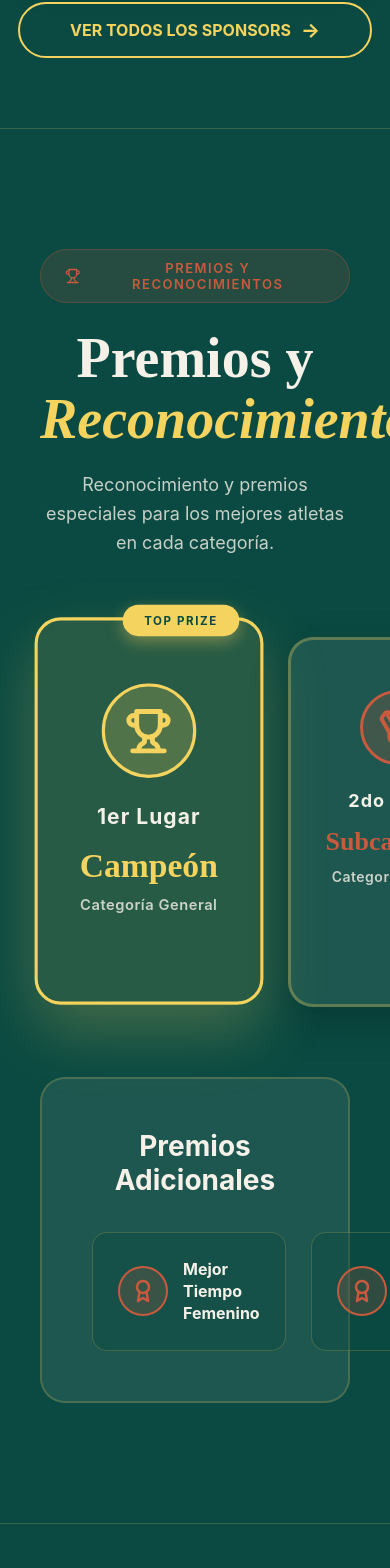
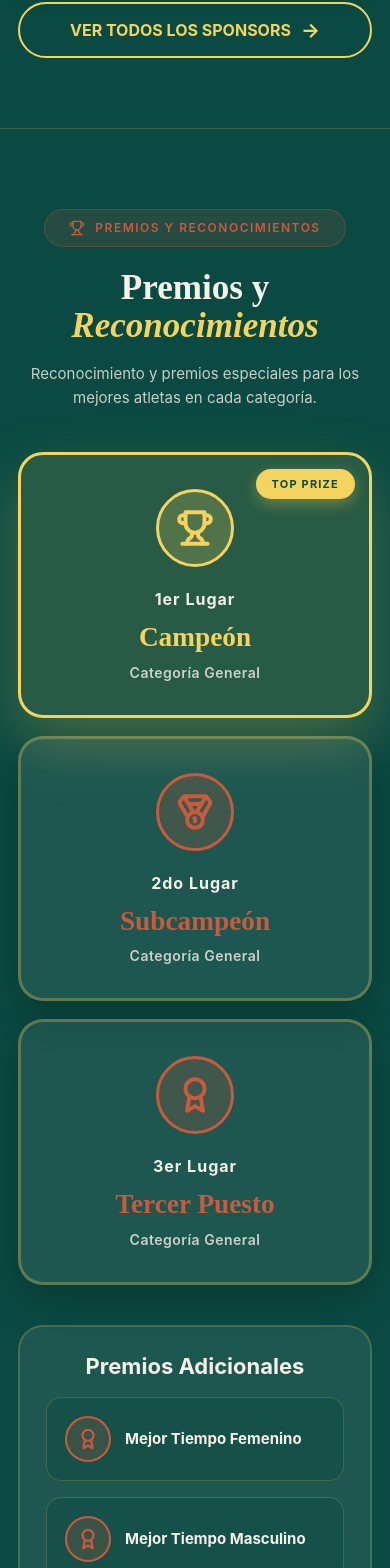
Before and after one commit to gabywakil/tepuy-race, a React (Vite) app: page /#/ in a window 390 px wide. Shown: the part 4237-5805 px from the top of the page. Built offline with nearby package versions, Linux system fonts and the light colour scheme.

Commit message:
Prizes.jsx

```diff
--- a/src/components/Prizes.jsx
+++ b/src/components/Prizes.jsx
@@ -1,32 +1,14 @@
 import React from 'react';
 import { Trophy, Medal, Award } from 'lucide-react';
+import useMedia from '../hooks/useMedia';
 
 const Prizes = () => {
+  const { isMobile } = useMedia('(max-width: 768px)');
+
   const prizes = [
-    {
-      position: "1er Lugar",
-      icon: Trophy,
-      prize: "Campeón",
-      description: "Categoría General",
-      color: "#f4d35e",
-      size: "large"
-    },
-    {
-      position: "2do Lugar",
-      icon: Medal,
-      prize: "Subcampeón",
-      description: "Categoría General",
-      color: "#c85a3e",
-      size: "medium"
-    },
-    {
-      position: "3er Lugar",
-      icon: Award,
-      prize: "Tercer Puesto",
-      description: "Categoría General",
-      color: "#c85a3e",
-      size: "medium"
-    }
+    { position: "1er Lugar", icon: Trophy, prize: "Campeón", description: "Categoría General", color: "#f4d35e" },
+    { position: "2do Lugar", icon: Medal, prize: "Subcampeón", description: "Categoría General", color: "#c85a3e" },
+    { position: "3er Lugar", icon: Award, prize: "Tercer Puesto", description: "Categoría General", color: "#c85a3e" }
   ];
 
   const additionalPrizes = [
@@ -37,22 +19,17 @@ const Prizes = () => {
 
   return (
     <section style={{
-      padding: '120px 40px',
+      padding: isMobile ? '80px 18px' : '120px 40px',
       backgroundColor: '#0a4a42',
       width: '100%',
       margin: 0,
       borderTop: '1px solid rgba(244, 211, 94, 0.2)',
       borderBottom: '1px solid rgba(244, 211, 94, 0.2)'
     }}>
-      <div style={{
-        maxWidth: '1200px',
-        margin: '0 auto'
-      }}>
+      <div style={{ maxWidth: '1200px', margin: '0 auto' }}>
+
         {/* Header */}
-        <div style={{
-          textAlign: 'center',
-          marginBottom: '80px'
-        }}>
+        <div style={{ textAlign: 'center', marginBottom: isMobile ? '42px' : '80px' }}>
           <div style={{
             display: 'inline-flex',
             alignItems: 'center',
@@ -60,10 +37,10 @@ const Prizes = () => {
             backgroundColor: 'rgba(200, 90, 62, 0.15)',
             padding: '10px 24px',
             borderRadius: '30px',
-            marginBottom: '25px',
+            marginBottom: '22px',
             border: '1px solid rgba(200, 90, 62, 0.3)',
             fontFamily: "'Inter', sans-serif",
-            fontSize: '13px',
+            fontSize: isMobile ? '12px' : '13px',
             fontWeight: '600',
             color: '#c85a3e',
             letterSpacing: '1.5px'
@@ -73,9 +50,9 @@ const Prizes = () => {
           </div>
 
           <h2 style={{
-            fontSize: '56px',
+            fontSize: isMobile ? 'clamp(34px, 9vw, 56px)' : '56px',
             fontWeight: '900',
-            marginBottom: '20px',
+            marginBottom: '16px',
             lineHeight: '1.1',
             color: '#f5f1e8'
           }}>
@@ -83,7 +60,7 @@ const Prizes = () => {
           </h2>
 
           <p style={{
-            fontSize: '18px',
+            fontSize: isMobile ? '15px' : '18px',
             color: '#f5f1e8',
             opacity: 0.8,
             maxWidth: '650px',
@@ -95,70 +72,92 @@ const Prizes = () => {
           </p>
         </div>
 
-        {/* Main Prizes */}
+        {/* Main prizes */}
         <div style={{
           display: 'grid',
-          gridTemplateColumns: 'repeat(3, 1fr)',
-          gap: '30px',
-          marginBottom: '70px'
+          gridTemplateColumns: isMobile ? '1fr' : 'repeat(3, 1fr)',
+          gap: isMobile ? '18px' : '30px',
+          marginBottom: isMobile ? '40px' : '70px'
         }}>
           {prizes.map((prize, index) => {
             const Icon = prize.icon;
             const isFirst = index === 0;
 
             return (
-              <div key={index} style={{
-                padding: isFirst ? '60px 40px' : '50px 35px',
+              <div
+                key={index}
+                style={{
+                  padding: isMobile ? '34px 22px' : (isFirst ? '60px 40px' : '50px 35px'),
                   backgroundColor: isFirst ? 'rgba(244, 211, 94, 0.12)' : 'rgba(245, 241, 232, 0.08)',
                   borderRadius: '25px',
                   textAlign: 'center',
                   border: `3px solid ${isFirst ? '#f4d35e' : 'rgba(244, 211, 94, 0.3)'}`,
                   boxShadow: isFirst ? '0 25px 60px rgba(244, 211, 94, 0.25)' : '0 15px 40px rgba(0, 0, 0, 0.2)',
-                transition: 'all 0.4s ease',
+                  transition: 'all 0.35s ease',
                   cursor: 'pointer',
-                transform: isFirst ? 'scale(1.05) translateY(-10px)' : 'scale(1)',
+                  transform: 'none', // 👈 evita cortes en móvil
                   position: 'relative'
                 }}
                 onMouseOver={(e) => {
+                  if (isMobile) return;
                   e.currentTarget.style.transform = isFirst ? 'scale(1.08) translateY(-15px)' : 'scale(1.03) translateY(-5px)';
                   e.currentTarget.style.boxShadow = isFirst ? '0 30px 70px rgba(244, 211, 94, 0.35)' : '0 20px 50px rgba(244, 211, 94, 0.25)';
                   e.currentTarget.style.borderColor = '#f4d35e';
                 }}
                 onMouseOut={(e) => {
-                e.currentTarget.style.transform = isFirst ? 'scale(1.05) translateY(-10px)' : 'scale(1)';
+                  if (isMobile) return;
+                  e.currentTarget.style.transform = 'none';
                   e.currentTarget.style.boxShadow = isFirst ? '0 25px 60px rgba(244, 211, 94, 0.25)' : '0 15px 40px rgba(0, 0, 0, 0.2)';
                   e.currentTarget.style.borderColor = isFirst ? '#f4d35e' : 'rgba(244, 211, 94, 0.3)';
+                }}
+              >
+                {/* badge */}
+                {isFirst && (
+                  <div style={{
+                    position: 'absolute',
+                    top: isMobile ? '14px' : '-15px',
+                    right: isMobile ? '14px' : '20px',
+                    backgroundColor: '#f4d35e',
+                    color: '#0a4a42',
+                    padding: '8px 16px',
+                    borderRadius: '20px',
+                    fontSize: '11px',
+                    fontWeight: '700',
+                    letterSpacing: '1.2px',
+                    fontFamily: "'Inter', sans-serif",
+                    boxShadow: '0 5px 15px rgba(244, 211, 94, 0.35)'
                   }}>
-                {/* Icon */}
+                    TOP PRIZE
+                  </div>
+                )}
+
                 <div style={{
-                  width: isFirst ? '90px' : '75px',
-                  height: isFirst ? '90px' : '75px',
+                  width: isMobile ? '78px' : (isFirst ? '90px' : '75px'),
+                  height: isMobile ? '78px' : (isFirst ? '90px' : '75px'),
                   borderRadius: '50%',
                   backgroundColor: `rgba(${isFirst ? '244, 211, 94' : '200, 90, 62'}, 0.2)`,
                   display: 'flex',
                   alignItems: 'center',
                   justifyContent: 'center',
-                  margin: '0 auto 25px',
+                  margin: '0 auto 22px',
                   border: `3px solid ${prize.color}`
                 }}>
-                  <Icon size={isFirst ? 45 : 38} color={prize.color} strokeWidth={2.5} />
+                  <Icon size={isMobile ? 38 : (isFirst ? 45 : 38)} color={prize.color} strokeWidth={2.5} />
                 </div>
 
-                {/* Position */}
                 <div style={{
-                  fontSize: isFirst ? '20px' : '18px',
+                  fontSize: isMobile ? '16px' : (isFirst ? '20px' : '18px'),
                   fontWeight: '700',
                   color: '#f5f1e8',
-                  marginBottom: '15px',
+                  marginBottom: '12px',
                   fontFamily: "'Inter', sans-serif",
                   letterSpacing: '1px'
                 }}>
                   {prize.position}
                 </div>
 
-                {/* Prize Label */}
                 <div style={{
-                  fontSize: isFirst ? '32px' : '26px',
+                  fontSize: isMobile ? 'clamp(24px, 7vw, 32px)' : (isFirst ? '32px' : '26px'),
                   fontWeight: '900',
                   color: prize.color,
                   marginBottom: '10px',
@@ -167,7 +166,6 @@ const Prizes = () => {
                   {prize.prize}
                 </div>
 
-                {/* Description */}
                 <div style={{
                   fontSize: '14px',
                   fontWeight: '600',
@@ -178,43 +176,23 @@ const Prizes = () => {
                 }}>
                   {prize.description}
                 </div>
-
-                {/* Badge for first place */}
-                {isFirst && (
-                  <div style={{
-                    position: 'absolute',
-                    top: '-15px',
-                    right: '20px',
-                    backgroundColor: '#f4d35e',
-                    color: '#0a4a42',
-                    padding: '8px 20px',
-                    borderRadius: '20px',
-                    fontSize: '11px',
-                    fontWeight: '700',
-                    letterSpacing: '1.5px',
-                    fontFamily: "'Inter', sans-serif",
-                    boxShadow: '0 5px 15px rgba(244, 211, 94, 0.4)'
-                  }}>
-                    TOP PRIZE
-                  </div>
-                )}
               </div>
             );
           })}
         </div>
 
-        {/* Additional Prizes */}
+        {/* Additional */}
         <div style={{
           backgroundColor: 'rgba(245, 241, 232, 0.08)',
-          padding: '50px',
+          padding: isMobile ? '26px' : '50px',
           borderRadius: '25px',
           border: '2px solid rgba(244, 211, 94, 0.2)'
         }}>
           <h3 style={{
-            fontSize: '28px',
+            fontSize: isMobile ? '22px' : '28px',
             fontWeight: '700',
             color: '#f5f1e8',
-            marginBottom: '35px',
+            marginBottom: isMobile ? '18px' : '35px',
             textAlign: 'center',
             fontFamily: "'Inter', sans-serif"
           }}>
@@ -223,31 +201,22 @@ const Prizes = () => {
 
           <div style={{
             display: 'grid',
-            gridTemplateColumns: 'repeat(3, 1fr)',
-            gap: '25px'
+            gridTemplateColumns: isMobile ? '1fr' : 'repeat(3, 1fr)',
+            gap: '16px'
           }}>
             {additionalPrizes.map((item, index) => (
               <div key={index} style={{
                 display: 'flex',
                 alignItems: 'center',
-                gap: '15px',
-                padding: '25px',
+                gap: '14px',
+                padding: '18px',
                 backgroundColor: 'rgba(10, 74, 66, 0.4)',
                 borderRadius: '15px',
-                border: '1px solid rgba(244, 211, 94, 0.2)',
-                transition: 'all 0.3s ease'
-              }}
-              onMouseOver={(e) => {
-                e.currentTarget.style.backgroundColor = 'rgba(244, 211, 94, 0.1)';
-                e.currentTarget.style.borderColor = '#f4d35e';
-              }}
-              onMouseOut={(e) => {
-                e.currentTarget.style.backgroundColor = 'rgba(10, 74, 66, 0.4)';
-                e.currentTarget.style.borderColor = 'rgba(244, 211, 94, 0.2)';
+                border: '1px solid rgba(244, 211, 94, 0.2)'
               }}>
                 <div style={{
-                  width: '50px',
-                  height: '50px',
+                  width: '46px',
+                  height: '46px',
                   borderRadius: '50%',
                   backgroundColor: 'rgba(200, 90, 62, 0.2)',
                   display: 'flex',
@@ -256,24 +225,23 @@ const Prizes = () => {
                   flexShrink: 0,
                   border: '2px solid #c85a3e'
                 }}>
-                  <Award size={24} color="#c85a3e" strokeWidth={2.5} />
+                  <Award size={22} color="#c85a3e" strokeWidth={2.5} />
                 </div>
 
-                <div style={{ flex: 1 }}>
                 <div style={{
-                    fontSize: '16px',
+                  fontSize: '15px',
                   fontWeight: '700',
                   color: '#f5f1e8',
-                    lineHeight: '1.4',
+                  lineHeight: '1.35',
                   fontFamily: "'Inter', sans-serif"
                 }}>
                   {item.category}
                 </div>
               </div>
-              </div>
             ))}
           </div>
         </div>
+
       </div>
     </section>
   );
```
Lines whose indentation alone changed are shown as unchanged.
